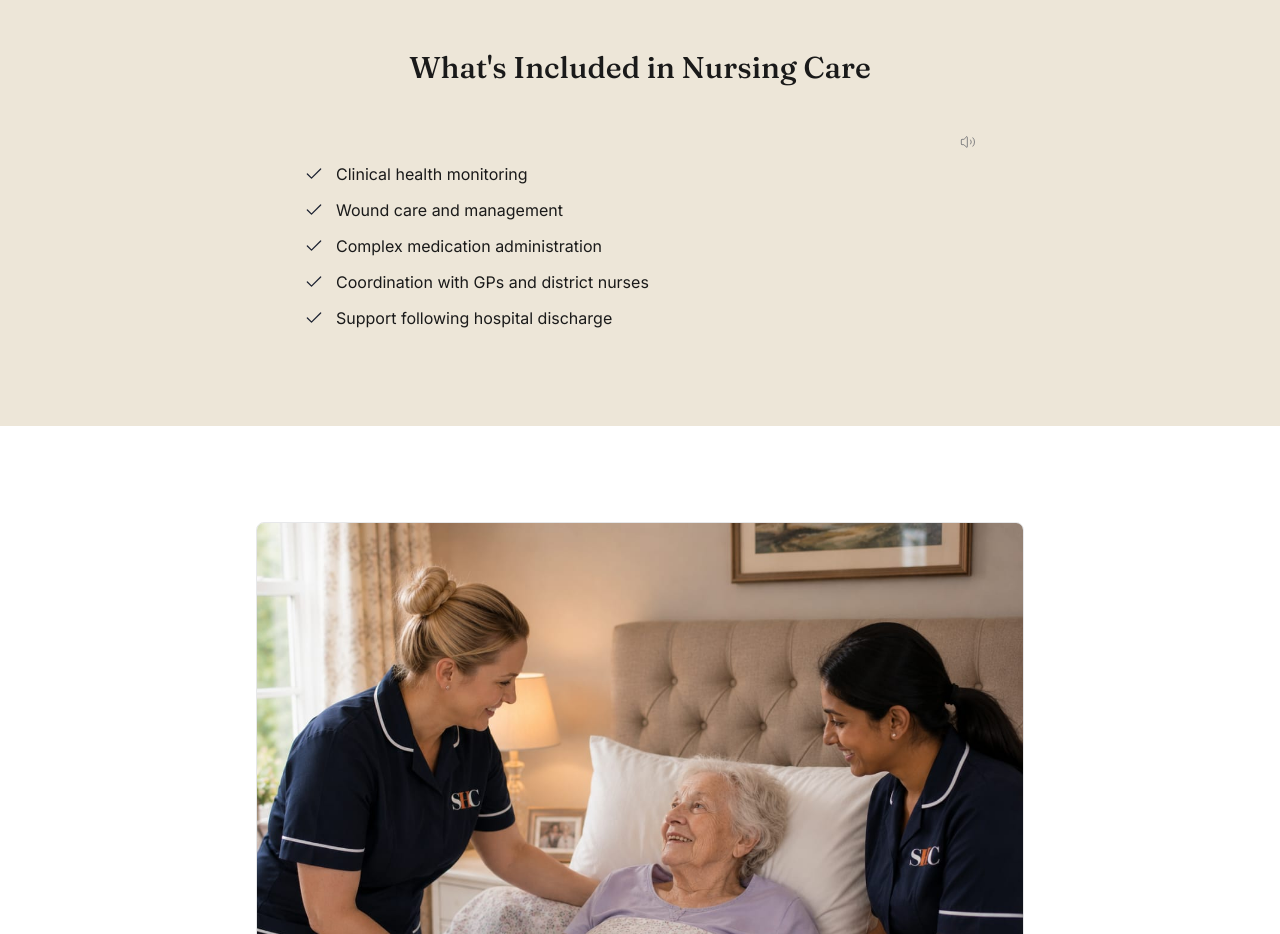
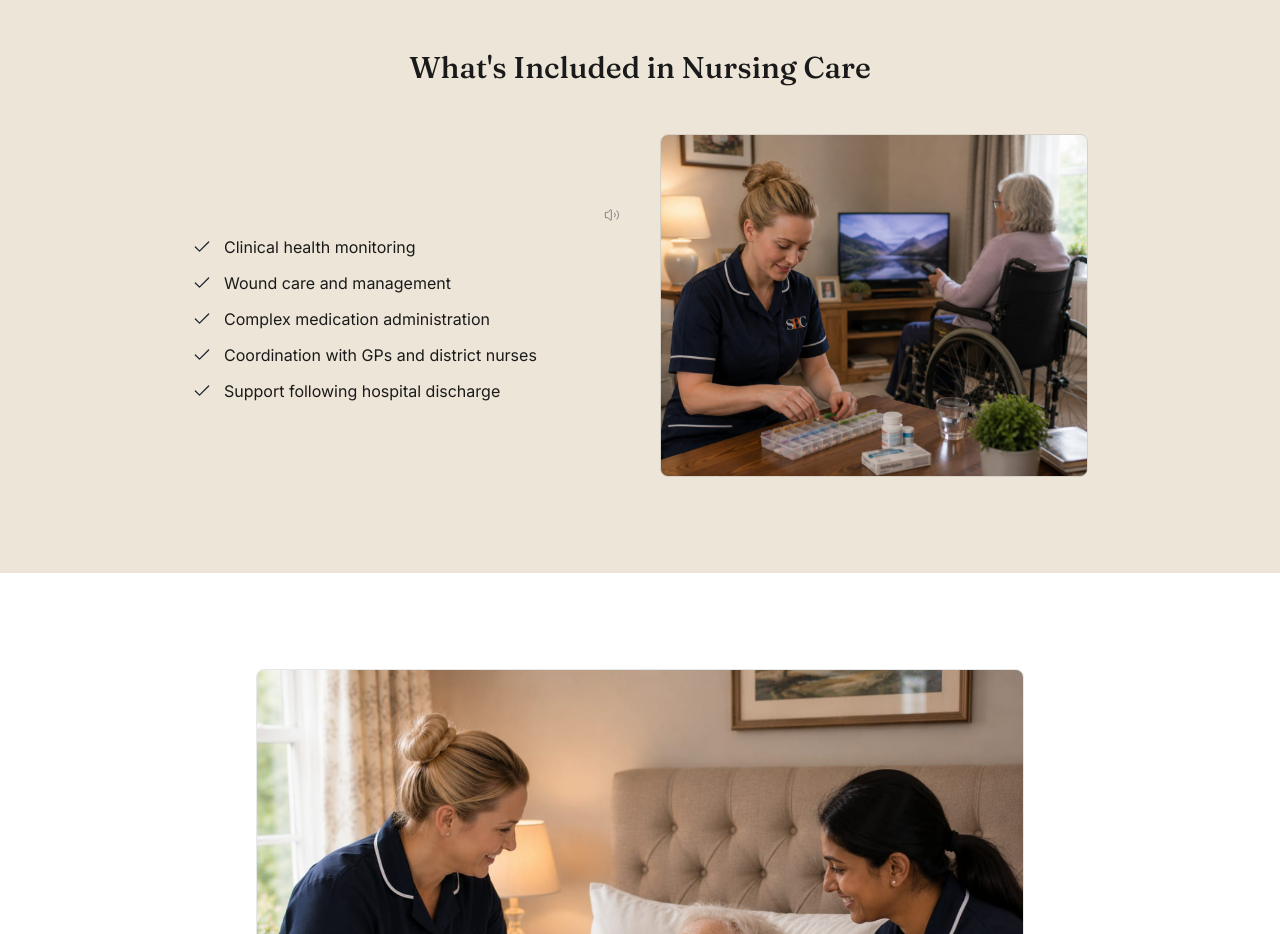
Before and after one commit to dfawole/senior-health-care-website, a Next.js app: page /nursing-care in a window 1280 px wide. Shown: the part 1740-2674 px from the top of the page. Built offline with nearby package versions, Linux system fonts and the light colour scheme.

Commit message:
add images and updated service,nursing and personal care page

```diff
--- a/components/ServicePageLayout.tsx
+++ b/components/ServicePageLayout.tsx
@@ -1,3 +1,4 @@
+import Image from "next/image";
 import Hero, { type HeroPhoto } from "@/components/Hero";
 import Section from "@/components/Section";
 import Checklist from "@/components/Checklist";
@@ -27,6 +28,11 @@ export type ServicePageContent = {
   whyChooseUs: CardItem[];
   eligibilityPoints: string[];
   includedItems: string[];
+  /** Optional real photo shown inline beside the "What's Included" list,
+   * for tying a specific photo to that list rather than a generic
+   * bottom-of-page block. Omit entirely rather than using a stock/placeholder
+   * image — see the imagery rule in CLAUDE.md. */
+  includedPhoto?: PhotoContent;
   relevantStat: StatHighlightContent;
   testimonial: ServiceTestimonial;
   faqs: FAQItem[];
@@ -46,6 +52,7 @@ export default function ServicePageLayout({
   whyChooseUs,
   eligibilityPoints,
   includedItems,
+  includedPhoto,
   relevantStat,
   testimonial,
   faqs,
@@ -81,9 +88,24 @@ export default function ServicePageLayout({
       </Section>
 
       <Section title={servicePage.includedTitle(serviceName)}>
-        <div className="mx-auto max-w-2xl">
-          <Checklist items={includedItems} enableListen />
-        </div>
+        {includedPhoto ? (
+          <div className="mx-auto grid max-w-4xl grid-cols-1 items-center gap-10 lg:grid-cols-2">
+            <Checklist items={includedItems} enableListen />
+            <div className="border-primary/10 overflow-hidden rounded-lg border">
+              <Image
+                src={includedPhoto.src}
+                alt={includedPhoto.alt}
+                width={1280}
+                height={1024}
+                className="h-auto w-full object-cover"
+              />
+            </div>
+          </div>
+        ) : (
+          <div className="mx-auto max-w-2xl">
+            <Checklist items={includedItems} enableListen />
+          </div>
+        )}
       </Section>
 
       {photo && (
--- a/content/services/nursing-care.ts
+++ b/content/services/nursing-care.ts
@@ -38,6 +38,10 @@ export const nursingCareContent: ServicePageContent = {
     "Coordination with GPs and district nurses",
     "Support following hospital discharge",
   ],
+  includedPhoto: {
+    src: "/images/team/medication-2.jpeg",
+    alt: "Senior Health Care carer organizing a client's weekly medication",
+  },
   relevantStat: { number: "Same-Day", label: "Response to New Enquiries" },
   photo: {
     src: "/images/team/bedside-care.jpeg",
--- a/content/services/personal-care.ts
+++ b/content/services/personal-care.ts
@@ -46,6 +46,10 @@ export const personalCareContent: ServicePageContent = {
     "Continence care, handled with dignity",
     "Mobility support around the home",
   ],
+  includedPhoto: {
+    src: "/images/team/medication-1.jpeg",
+    alt: "Senior Health Care carer administering medication with care and dignity",
+  },
   relevantStat: { number: "100%", label: "DBS-Checked Care Staff" },
   photo: {
     src: "/images/team/mobility-support.jpeg",
```
Also changed, not shown: public/images/team/medication-1.jpeg (added), public/images/team/medication-2.jpeg (added).
